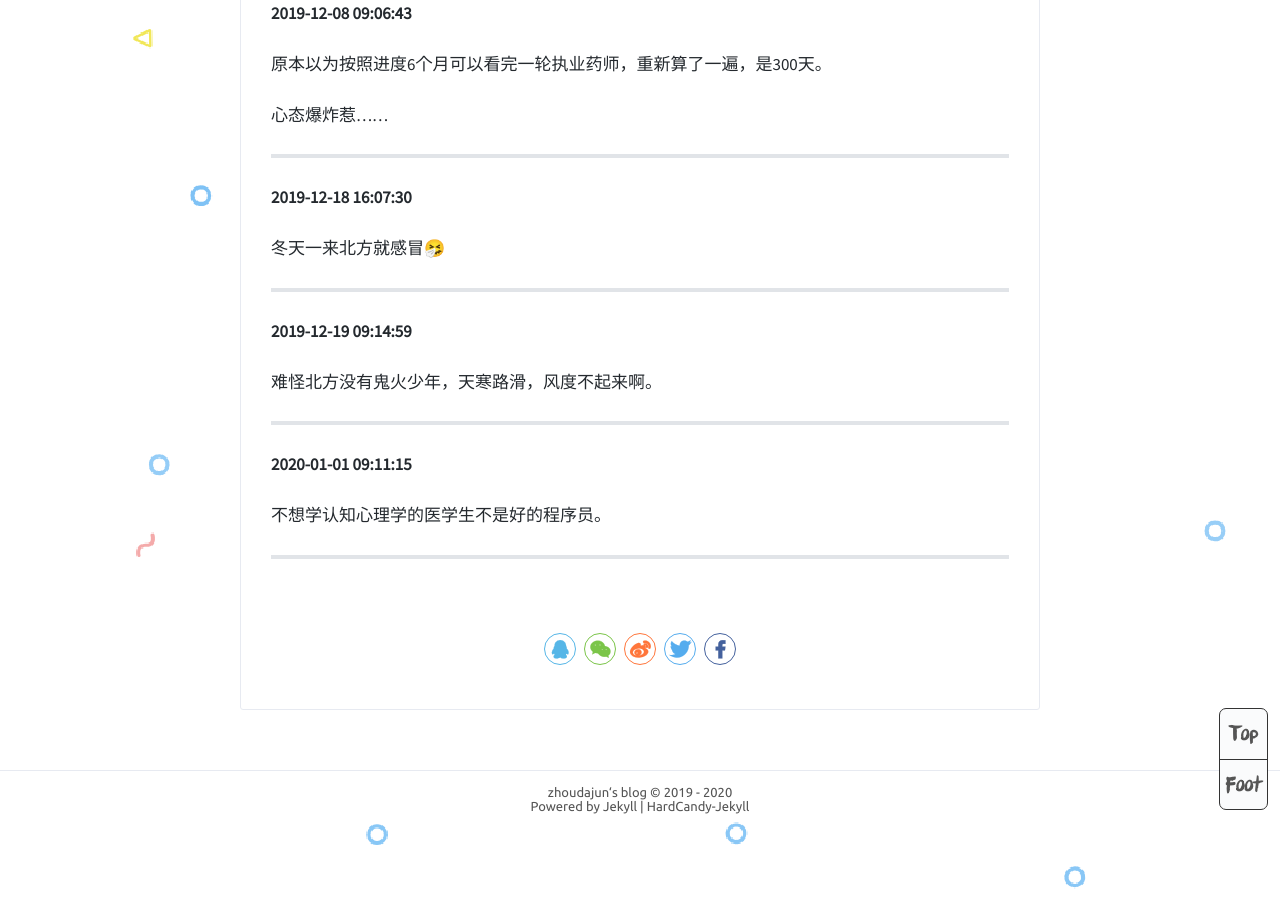
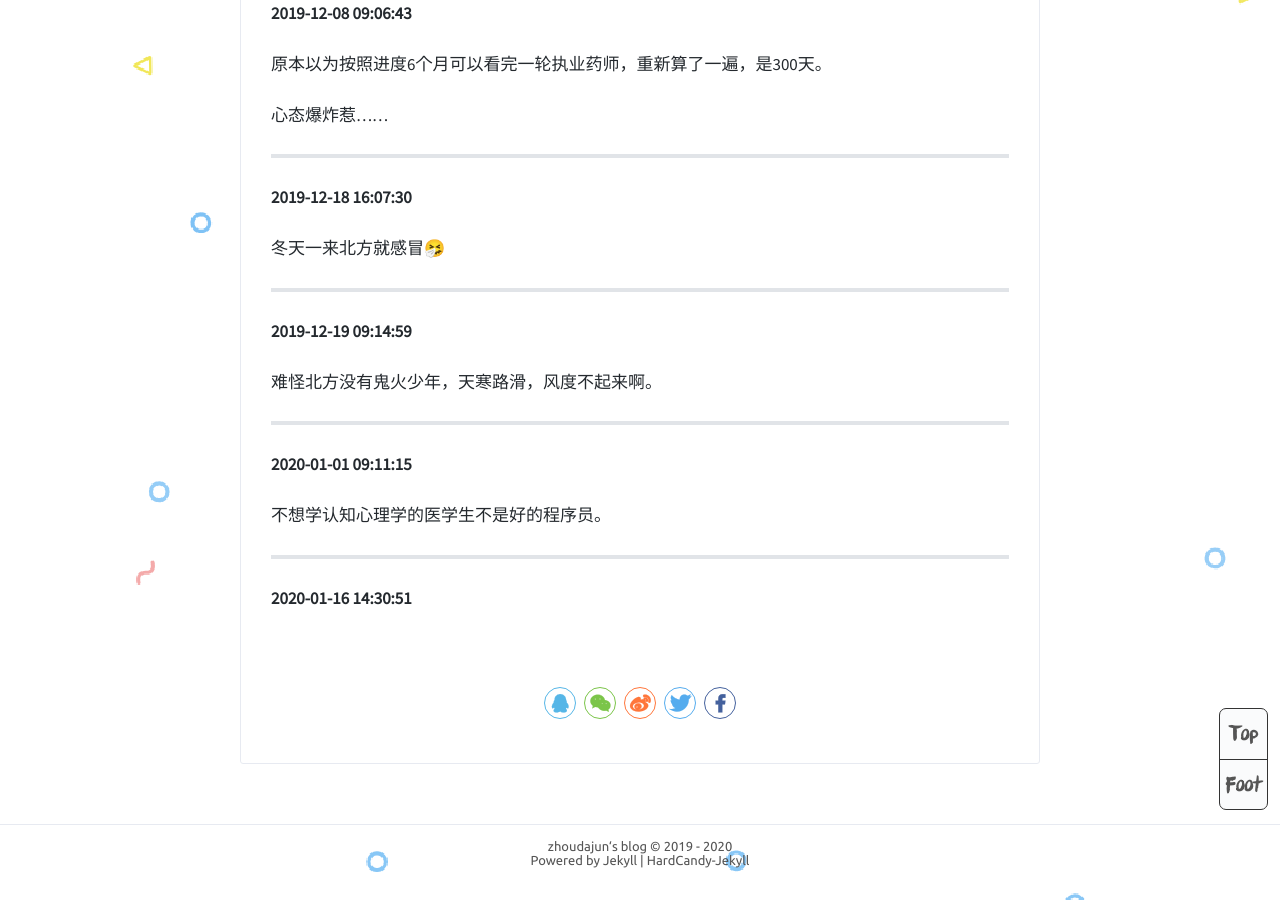
Before and after one commit to zhoudajun/zhoudajun.github.io, a Jekyll site: the page built from _posts/2019-08-05-murmur.md, in a window 1280 px wide and 900 px high, scrolled down 2811 px. Built offline with Jekyll 4.4.1, drawn with Linux system fonts in a browser that asks for light colours; comment, search, counter and statistics services are not loaded.

Commit message:
Update 2019-08-05-murmur.md

```diff
--- a/_posts/2019-08-05-murmur.md
+++ b/_posts/2019-08-05-murmur.md
@@ -140,3 +140,5 @@ TODO 一大堆，DONE 仅三项。
 不想学认知心理学的医学生不是好的程序员。
 
 ---
+
+**2020-01-16 14:30:51**
```
